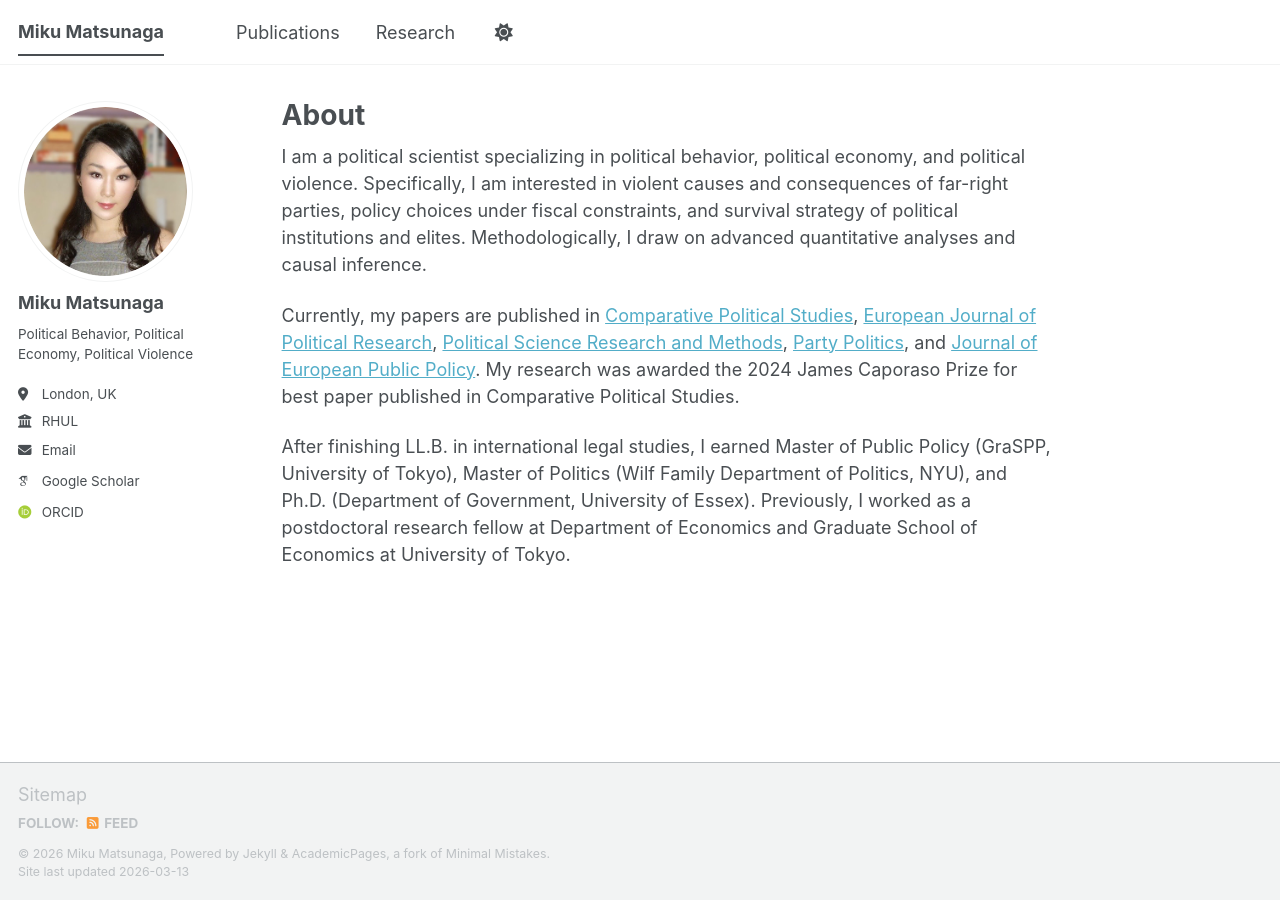
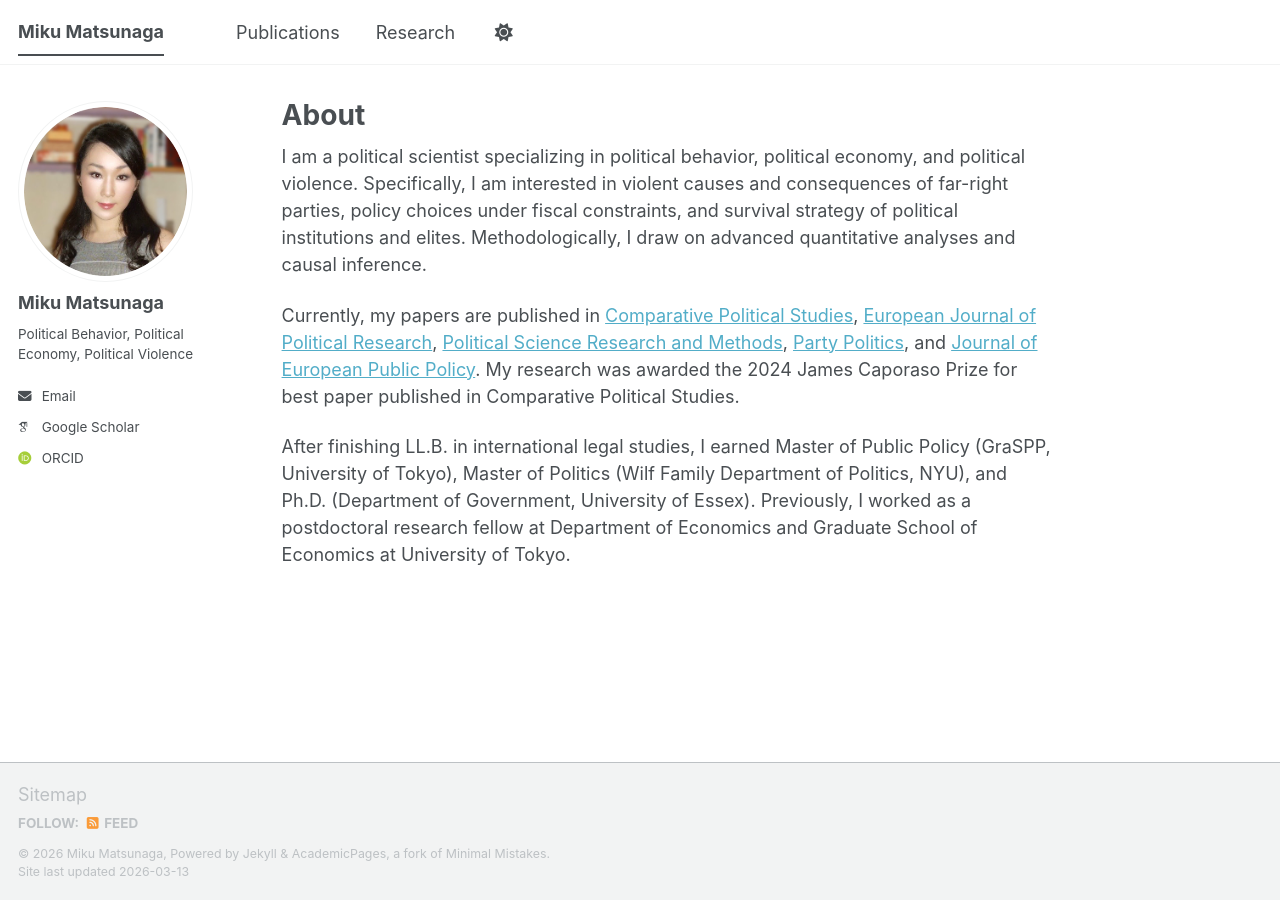
Before and after one commit to mikumatsunaga/mikumatsunaga.github.io, a Jekyll site: the page built from _pages/about.md, in a window 1280 px wide. Built offline with Jekyll 4.4.1, drawn with Linux system fonts in a browser that asks for light colours; some web fonts are replaced; a script bundle is joined from its source files by our own code; library files that are not in the unit come from our copies.

Commit message:
Update _config.yml

```diff
--- a/_config.yml
+++ b/_config.yml
@@ -27,9 +27,9 @@ author:
   name             : "Miku Matsunaga"
   pronouns         : # example: "she/her"
   bio              : "Political Behavior, Political Economy, Political Violence"
-  location         : "London, UK"
-  employer         : "RHUL"
-  uri              : # URL
+  location         :
+  employer         :
+  uri              : # U
   email            : "miku.mtg@gmail.com"
 
   # Academic websites
```
